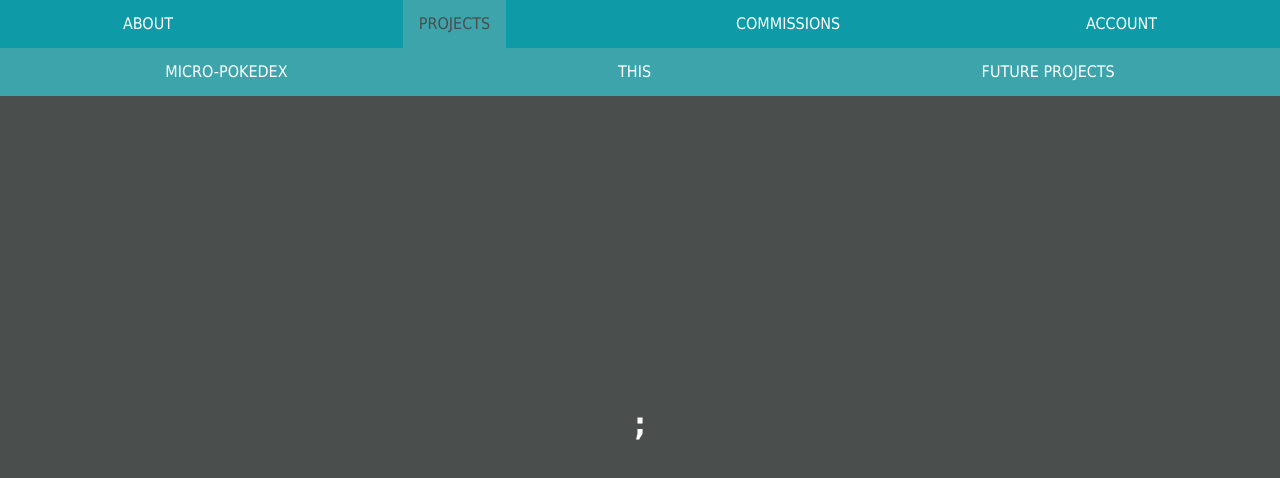
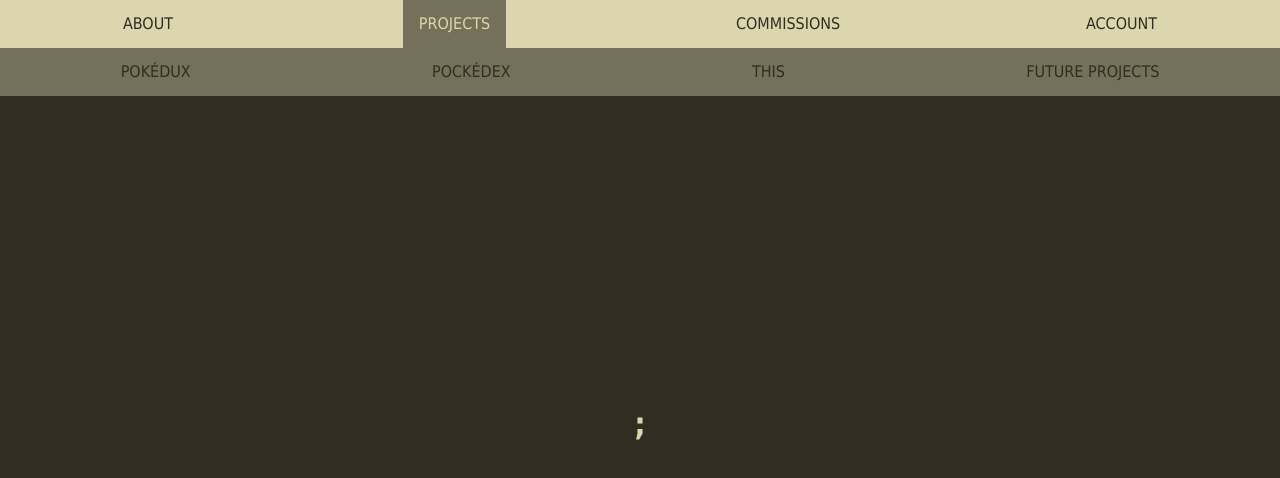
Before and after one commit to coreyfeder/ps_316_SBA, a website built with Parcel: page index.html in a window 1280 px wide. Both pictures are taken after a click on the link "PROJECTS". Built offline with nearby package versions, Linux system fonts and the light colour scheme.

Commit message:
style updates

```diff
--- a/src/index.js
+++ b/src/index.js
@@ -9,16 +9,16 @@ document.getElementsByTagName('head')[0].appendChild(cssLink);
 
 
 // Menu data structure
-//   (Treat this the source data. Don't rearrange or rename anything.)
 const menuLinks = [
   { text: "about", href: "/about" },
   {
     text: "projects",
     href: "#",
     subLinks: [
-      { text: "Micro-Pokedex", href: "/projects/pokedex" },
+      { text: "Pokédux", href: "/projects/pokedux" }, // completely original collectible ducks
+      { text: "Pockédex", href: "/projects/pockedex" }, // completely original chocolate-dipped biscuits
       { text: "this", href: "/" },
-      { text: "future projects", href: "/projects/future" },
+      { text: "future projects", href: "/projects/future" }, // poKendex, BadIdeaBarbie
     ],
   },
   {
@@ -56,18 +56,18 @@ const topMenuLinks = document.querySelectorAll("#top-menu a");
 
   let newNode;
 
-  mainEl.style.backgroundColor = "var(--main-bg)";
+  mainEl.style.backgroundColor = "var(--primary)";
   newNode = document.createElement("h1");
   newNode.textContent = defaultMessage;
   mainEl.appendChild(newNode);
   mainEl.classList.add("flex-ctr");
 
   topMenuEl.style.height = "100%";
-  topMenuEl.style.backgroundColor = "var(--top-menu-bg)";
+  topMenuEl.style.backgroundColor = "var(--secondary)";
   topMenuEl.classList.add("flex-around");
 
   subMenuEl.style.height = "100%";
-  subMenuEl.style.backgroundColor = "var(--sub-menu-bg)";
+  subMenuEl.style.backgroundColor = "var(--tertiary)";
   subMenuEl.classList.add("flex-around");
   subMenuEl.style.position = "absolute";
   subMenuEl.style.top = "0";
--- a/src/styles.css
+++ b/src/styles.css
@@ -4,9 +4,11 @@
 
 /* CSS Custom Properties */
 :root {
-    --main-bg: #4a4e4d;
-    --top-menu-bg: #0e9aa7;
-    --sub-menu-bg: #3da4ab;
+    --primary: rgb(49, 45, 34);
+    --secondary: rgb(219, 214, 173);
+    --tertiary: rgb(117, 112, 89);
+    --accent-dark: rgb(89, 23, 14);
+    --accent-light: rgb(220, 172, 0);
 }
 
 body {
@@ -15,7 +17,7 @@ body {
     margin: 0;
     display: grid;
     grid-template-rows: 3rem auto;
-    color: white;
+    color: var(--secondary);
 }
 
 .flex-ctr {
@@ -35,11 +37,11 @@ nav a {
     padding: 0 1rem;
     text-transform: uppercase;
     text-decoration: none;
-    color: white;
+    color: var(--primary);
 }
 
 #top-menu a:hover {
-    background-color: var(--sub-menu-bg);
+    background-color: var(--tertiary);
 }
 
 header,
@@ -58,10 +60,10 @@ header,
 }
 
 #sub-menu a:hover {
-    background-color: var(--top-menu-bg);
+    background-color: var(--secondary);
 }
 
 nav a.active {
-    background-color: var(--sub-menu-bg);
-    color: var(--main-bg);
+    background-color: var(--tertiary);
+    color: var(--accent);
 }
```
